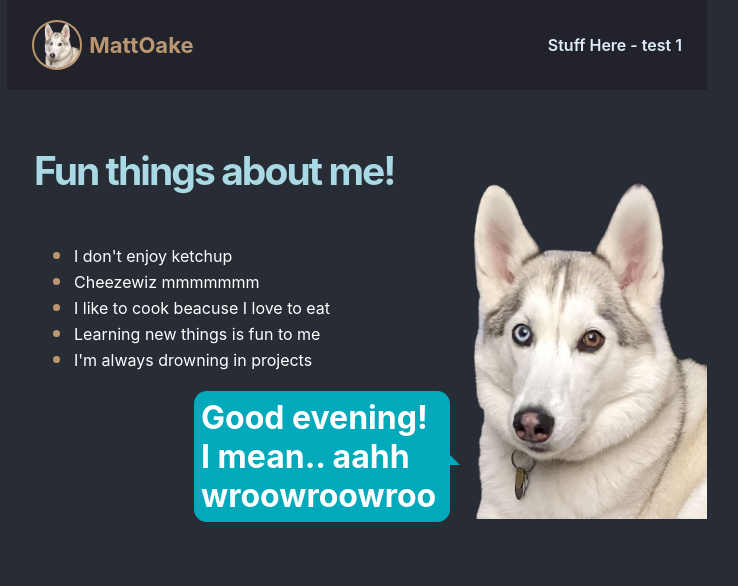
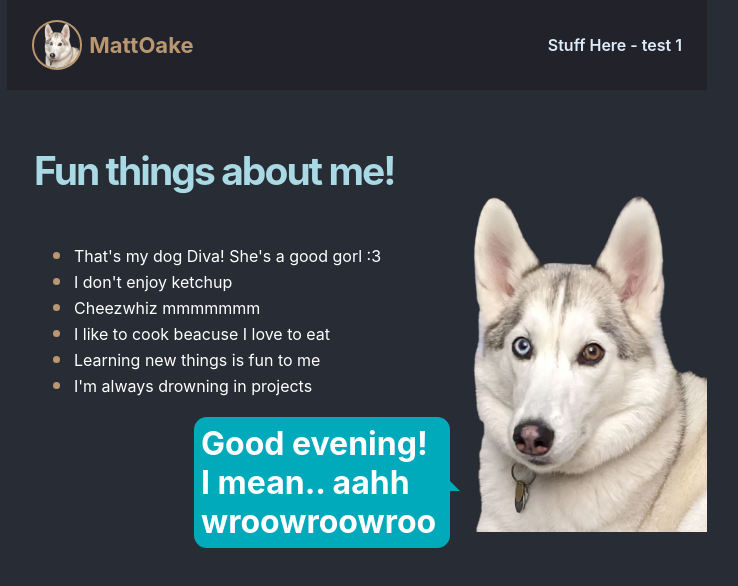
Before and after one commit to MHOAKEY/Portfolio, a React (Create React App) app: page / in a window 1280 px wide. Shown: the top 586 px of the page, without its empty margins (283-1021 px from the left). Built offline with nearby package versions, Linux system fonts and the light colour scheme.

Commit message:
Main() add li tag with more info. fixed spelling of cheezwhiz

```diff
--- a/src/components/Main.js
+++ b/src/components/Main.js
@@ -6,8 +6,9 @@ export default function Main() {
     <div className="main">
       <h1 className="main--title">Fun things about me!</h1>
       <ul className="main--facts">
+        <li>That's my dog Diva! She's a good gorl :3</li>
         <li>I don't enjoy ketchup</li>
-        <li>Cheezewiz mmmmmmm</li>
+        <li>Cheezwhiz mmmmmmm</li>
         <li>I like to cook beacuse I love to eat</li>
         <li>Learning new things is fun to me</li>
         <li>I'm always drowning in projects</li>
```
